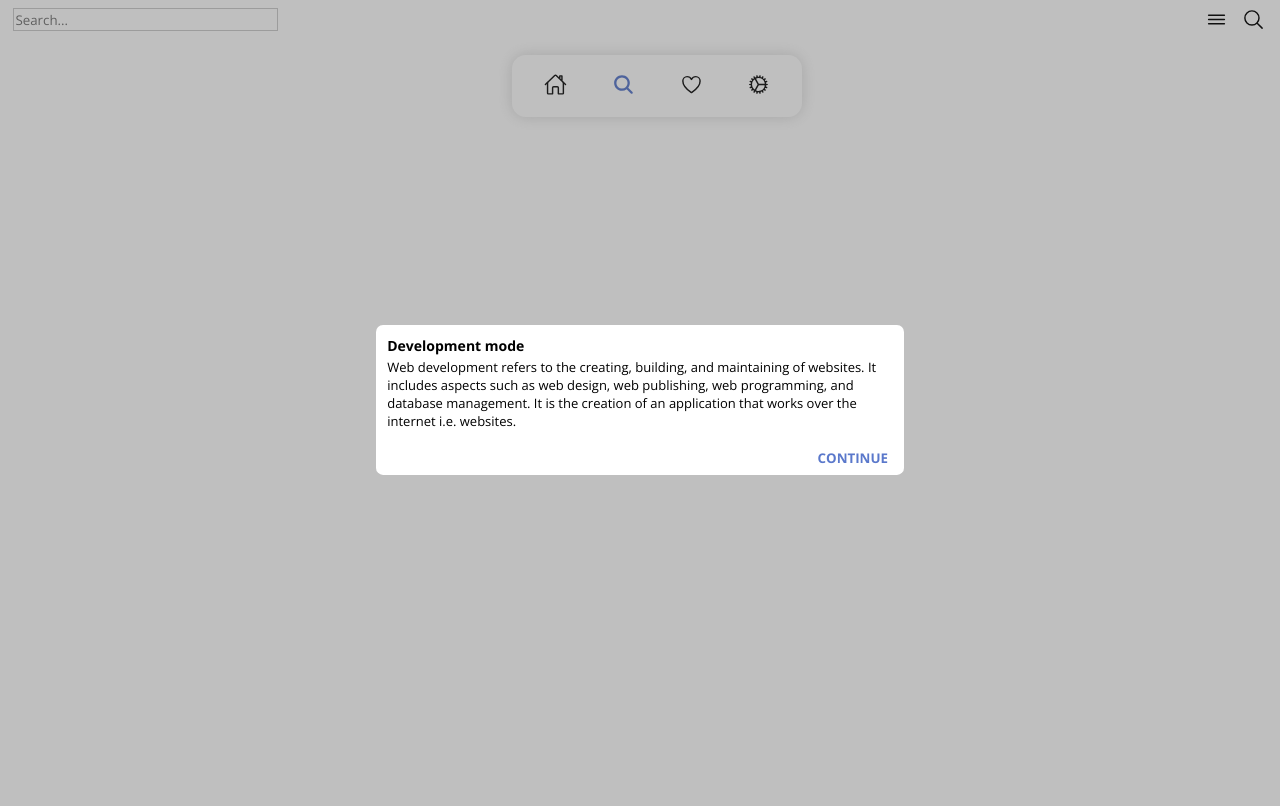
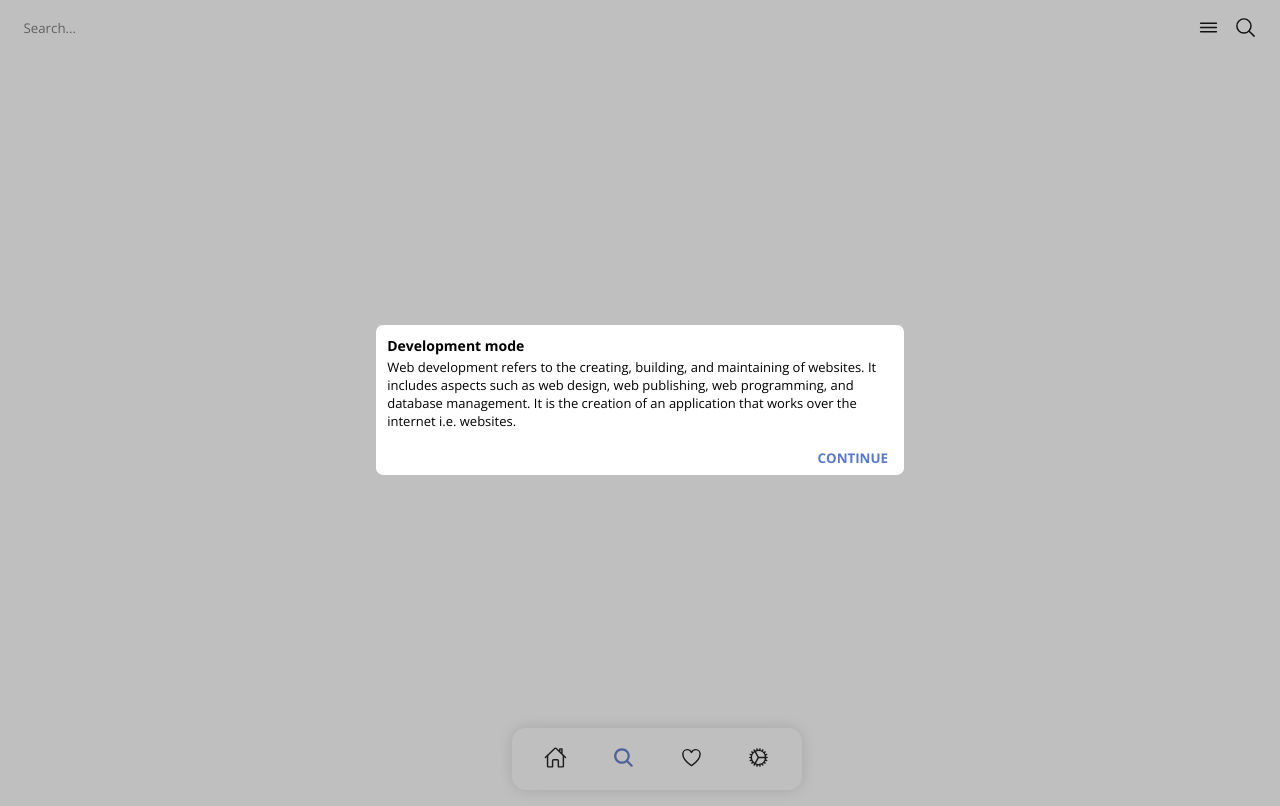
Before and after one commit to Muhammed-radin/d74edits, a plain HTML site: page search/index.html in a window 1280 px wide. Drawn offline with nearby package versions, Linux system fonts and the light colour scheme; files whose address does not match are found by name.

Commit message:
admin login started and ui updated

```diff
--- a/Admin/admin.css
+++ b/Admin/admin.css
@@ -1,3 +1,11 @@
+body {
+  background: url("../login/bg.jpg");
+}
+
+/*
+^kiUIe;i3rB^x).;^SMh0rDyiW~@sc})dC^JbRw9}Gass20LTo
+*/
+
 .form-center {
   position: absolute;
   left: 50%;
--- a/explore/explore.css
+++ b/explore/explore.css
@@ -1,6 +1,10 @@
-
 body {
   background: var(--sec-bg);
+}
+
+.body {
+  width: 100%;
+  min-height: 90vh;
 }
 
 .card {
@@ -50,10 +54,11 @@ body {
   }
 }
 
-@media screen and (min-width: 600px){
+@media screen and (min-width: 600px) {
   .card {
     width: 280px;
-  }
+    height: max-content;
+    }
 
   .body {
     display: flex;
--- a/search/index.html
+++ b/search/index.html
@@ -45,6 +45,10 @@
     </div>
   </div>
 
+  <div class="body">
+
+  </div>
+
   <div class="menu">
     <div class="menu-icon">
       <ion-icon name="home-outline" class="" onclick="window.location.href = '../explore'"></ion-icon>
--- a/search/search.css
+++ b/search/search.css
@@ -3,7 +3,12 @@ nav input {
   margin-top: 0;
   margin-bottom: 0;
   outline: none;
-  border: 1px solid #ccc;
+  border: 1px solid #cccccc04;
   padding: 0.1rem;
   width: 260px
 }
+
+.body {
+  width: 100%;
+  height: 90vh;
+}
--- a/view/app.css
+++ b/view/app.css
@@ -193,3 +193,7 @@ nav {
     width: 400px
   }
 }
+
+ion-icon:hover {
+  color: var(--blue)
+}
--- a/view/app.js
+++ b/view/app.js
@@ -63,7 +63,7 @@ if (document.querySelector('.menu')) {
 alert('Development mode', 'Web development refers to the creating, building, and maintaining of websites. It includes aspects such as web design, web publishing, web programming, and database management. It is the creation of an application that works over the internet i.e. websites.')
 
 if (document.querySelector('nav')) {
-  document.getElementById('leftBarCloser').onclick = function() {
+  document.querySelector('.left-bar').ondblclick = document.getElementById('leftBarCloser').onclick = function() {
     document.querySelector('.left-bar').animate([{
       transform: "translate(0%)"
   }, {
@@ -75,7 +75,37 @@ if (document.querySelector('nav')) {
     }, 410)
   }
 
+  document.querySelector('nav').animate([{
+    borderRadius: '0px',
+    margin: '0px'
+  }, {
+    borderRadius: '4px',
+    margin: '8px'
+  }, {
+    borderRadius: '8px',
+    margin: '8px'
+  }], {
+    duration: 500,iterations: 1,
+  }).onfinish = function (){
+    document.querySelector('nav').style.borderRadius = '8px'
+    document.querySelector('nav').style.margin = '8px'
+  }
+
   document.getElementById('menuOpener').onclick = function() {
     document.querySelector('.left-bar').style.display = 'block'
+    document.querySelectorAll('.link').forEach(function(elem, index){
+      elem.style.transform = 'translate(20px) scale(1.3)'
+      elem.animate([{
+        transform: "translate(20px) scale(1.3)"
+      }, {
+        transform: "translate(0px) scale(1)"
+      }], {
+        duration: 400,
+        delay: index * 100,
+        iterations: 1
+      }).onfinish = function (){
+        elem.style.transform = 'translate(0px) scale(1)'
+      }
+    })
   }
 }
```
